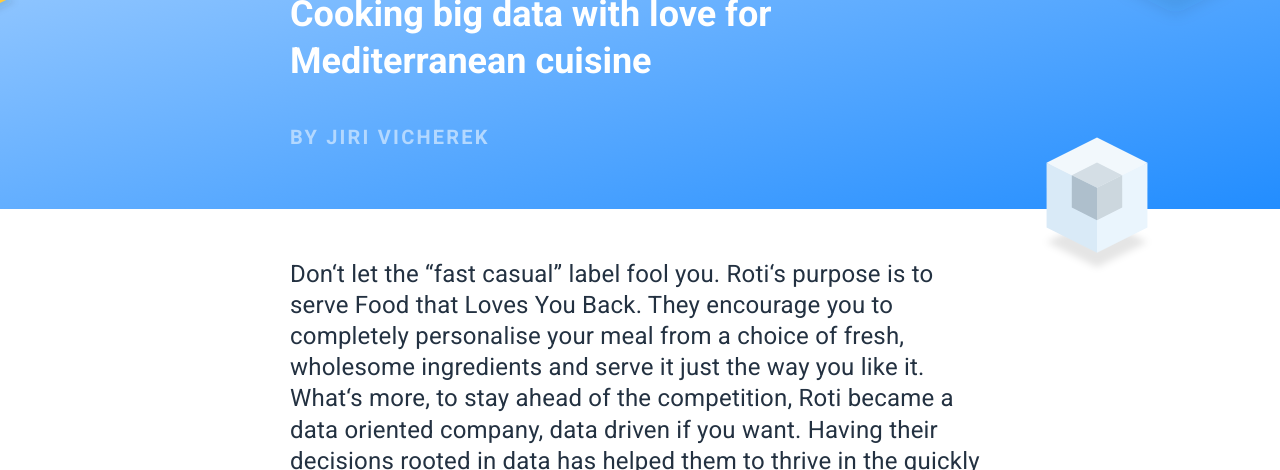
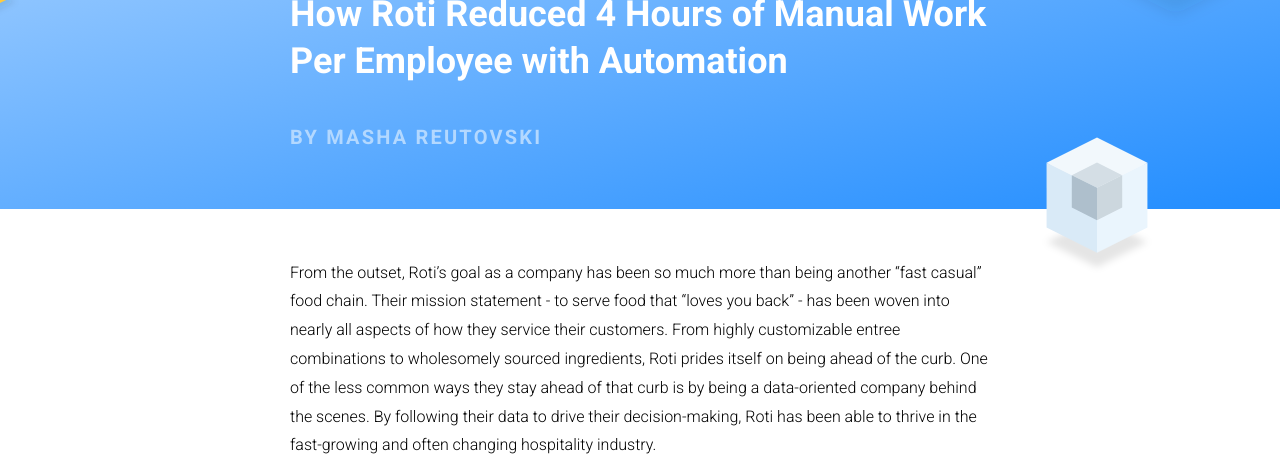
Before and after one commit to keboola/website, a Jekyll site: the page built from _customer-stories/jeff-miller-from-roti-modern-mediterranean-cooking-big-data-with-love-for-mediterranean-cuisine.md, in a window 1280 px wide and 1400 px high, scrolled down 231 px. Shown: the top 470 px of the window. Built offline with Jekyll 4.4.1, drawn with Linux system fonts in a browser that asks for light colours; nearby versions of some CDN libraries; a script that is not in the unit is left out; some of the changed text lies outside the part shown; grey boxes are pictures that could not be loaded.

Commit message:
Update from Forestry.io Masha Reutovski updated _customer-stories/jeff-miller-from-roti-modern-mediterranean-cooking-big-data-with-love-for-mediterranean-cuisine.md

```diff
--- a/_customer-stories/jeff-miller-from-roti-modern-mediterranean-cooking-big-data-with-love-for-mediterranean-cuisine.md
+++ b/_customer-stories/jeff-miller-from-roti-modern-mediterranean-cooking-big-data-with-love-for-mediterranean-cuisine.md
@@ -1,37 +1,37 @@
 ---
 layout: post-case-study
-title: Cooking big data with love for Mediterranean cuisine
-date: 2019-04-17T22:00:00.000+00:00
-author: JIRI VICHEREK
+title: How Roti Reduced 4 Hours of Manual Work Per Employee with Automation
+date: 2019-04-19 00:00:00 +0200
+author: Masha Reutovski
 logo: "/uploads/rotiLogoResource.jpg"
 background-image: "/uploads/JAM Headshot.JPG"
 
 ---
-### Don‘t let the "fast casual" label fool you. Roti‘s purpose is to serve Food that Loves You Back. They encourage you to completely personalise your meal from a choice of fresh, wholesome ingredients and serve it just the way you like it. What‘s more, to stay ahead of the competition, Roti became a data oriented company, data driven if you want. Having their decisions rooted in data has helped them to thrive in the quickly growing and changing hospitality environment.
-
-_Roti is the proof that restaurants can use insight and technology to make their customers happier. With the help of Keboola, they are able to ask questions, analyze customer preferences, and get a competitive advantage against other restaurant chains. To find out why they chose Keboola and how they use its tools, we turned to Jeff Miller, VP of Technology at Roti._
+From the outset, Roti’s goal as a company has been so much more than being another “fast casual” food chain. Their mission statement - to serve food that “loves you back” - has been woven into nearly all aspects of how they service their customers. From highly customizable entree combinations to wholesomely sourced ingredients, Roti prides itself on being ahead of the curb. One of the less common ways they stay ahead of that curb is by being a data-oriented company behind the scenes. By following their data to drive their decision-making, Roti has been able to thrive in the fast-growing and often changing hospitality industry.
 
 [![](/uploads/rollover-food2.jpg)](https://roti.com/)
 
-_Jeff has a long history of combining his passion for technology and innovation at the intersection of customer experience and business. Before Roti, he was Director of Technology Innovation & Seed Stores at McDonald’s. He takes relevant technology innovations and applies them in the food industry. For him, it is the new normal._
+Since embracing the potential of being data-driven, Roti has become an example of how restaurants can use insight and technology to better serve their customers. With a lift from the Keboola platform, Roti is able to ask better questions, analyze customer preferences, and get a competitive advantage against other restaurant chains. To find out why they chose Keboola and how they use our tools, we turned to Jeff Miller, VP of Technology at Roti.
+
+Jeff has a long history of combining his passion for technology and innovation at the intersection of customer experience and business. Before Roti, he was Director of Technology Innovation & Seed Stores at McDonald’s. Jeff takes relevant technology innovations and applies them in the food industry. For him, it is the new normal.
 
 **Jeff, can you please tell us what were the first challenges you had to deal with when you stepped into ROTI?**
 
 With the old system, we were not able to identify the insights that were necessary to drive better action. We needed to improve communication across all levels and listen to the signals that could, with focused investment, create the biggest change for us and identify the measures that were most impactful for us.
 
-**And that was possible only with today's technology?**
+**And that was possible only with today’s technology?**
 
-Absolutely. Technology nowadays is really around the insights in the culture and the innovation that you can bring from a differentiation perspective, free from a brand. It's definitely nothing like twenty years ago when you had only desktop support, broken networks, all the bits and bytes, etc. We are at a different level today.
+Absolutely. Technology nowadays is really around the insights in the culture and the innovation that you can bring from a differentiation perspective, free from a brand. It’s definitely nothing like twenty years ago when you had only desktop support, broken networks, all the bits and bytes, etc. We are at a different level today.
+
 
 **What was the original business objective of your cooperation with Keboola?**
 
 At the very beginning, we needed to capture customers‘ feedback and put it all into a single spot. Only this way can we understand how the feedback is influenced by location, people, and experience. Thanks to Keboola, we’ve got business insights. We enabled people to take that feedback from a corporate level and act upon it at the restaurant level.
 
+
 **Nowadays you use Keboola as a data hub for all your data. Why did you decide to do so? Can you describe what data management looked like at Roti before you started using Keboola?**
 
 To compete these days, we don‘t want to just analyze and react. We need to anticipate and act. Keboola as a data hub has accelerated us closer to our future vision. I’ve got data that is stuck in artificial silos, and I need to create insights that my business partners are asking for at the senior leader level. We needed to go from nothing to something really quickly. Our previous data management sounds like from a different world today – Excel and email.
-
-[![](/uploads/podcast_quote_2.png)](https://directory.libsyn.com/episode/index/show/dataheroes/id/7559798 "DataHeroes: Jeff Miller (Roti) - Using Technology For Connecting With Customers And Running Great Restaurants")
 
 **You combine Keboola with Looker. What are the major benefits of using the Keboola/Looker stack?**
 
@@ -47,10 +47,28 @@
 
 **What are your future plans when it comes to BI/data management?**
 
-The plan is to build up our last year’s model "From Data to Insights". This and the next year, we want to start to use the “From Insights to Action“ model.
+The plan is to build up our last year’s model “From Data to Insights”. This and the next year, we want to start to use the “From Insights to Action“ model.
 
 **What do you think will be the next evolutionary step for a data-driven organization?**
 
-Machine learning and AI. The insights are kind of becoming the machine-driven part. A machine is getting smarter and smarter by listening and learning about how your restaurant is performing. It will eventually get smart enough to recognize that a restaurant in an urban area has different performance than a restaurant in a suburban area. And that's the power that I see – the machine is always listening, learning and evolving.
+Machine learning and AI. The insights are kind of becoming the machine-driven part. A machine is getting smarter and smarter by listening and learning about how your restaurant is performing. It will eventually get smart enough to recognize that a restaurant in an urban area has different performance than a restaurant in a suburban area. And that’s the power that I see – the machine is always listening, learning and evolving.
 
-##### **_Interested in opinions and experience of people who have successfully transformed their business with data-driven approach? Subscribe to our_** [**_newsletter_**](http://eepurl.com/ghgjp5)**_, where we pick inspiring case studies and news from Keboola… or tune up_** [**_DataHeroes_**](https://itunes.apple.com/gb/podcast/dataheroes/id1442313148?mt=2) **_to find out more about corporate culture in data-driven and fast growing companies. Guests of our CEO Pavel Dolezal share their experience and know-how. If you are excited to try our tool Keboola Connection, learn more on our_** [**_website_**](http://keboola.com) **_or ask for_** [**_demo_**](https://www.keboola.com/request-demo) **_straight away._**
+
+**A Breakdown of Roti’s Wins With Keboola
+**We at Keboola have been proud and excited to help Roti reach the next level in their mission - through the power of data. Since bringing Keboola on, we’ve helped Roti achieve the following:
+
+* Shaving off nearly 4 hours of manual work per employee through automation.
+
+
+* Linking data insights with the Sales team for improved business relations.
+* Giving employees at the General Management level access to performance analytics on sales and labor.
+* Helped Roti customers connect with the brand digitally through feedback surveys, and quantified that feedback for analysis.
+* Democratized data within the entire organization, allowing for the hiring of a Data Engineer and Director of Product.
+* Through automation, reduced hours of the finance team from 4-6 all the way down to zero.
+* Created access to performance data for the Operations team, which uses it on a daily basis.
+* Use data to create and analyze a labor schedule, find areas for improvement, and ultimately create opportunities for new employment.
+* Roti partnered with a University to create more data around student employment and labor, which Roti was able to use to create more student employment opportunities, as well as allow the University to process the data for its students.
+
+Before tapping into the potential of their data, Roti was simply making the best decisions based on word of mouth, employee feedback and customer feedback. While these are all obviously still important, Keboola was able to help Roti quantify all of this information into usable data that Roti has said boosted and improved the business as a whole. The difference between a good restaurant and a bad restaurant is that a good restaurant is going to do everything it can to reach its true potential. We at Keboola deeply admire Roti’s business and have been so excited to see them successfully implement our product for the betterment of the entire organization.
+
+Interested in learning more about how Keboola can take your business to the next level? [Drop us a line ](https://keboola.drift.click/88e6ae2f-18d0-4872-9250-183cbe01eba8)and let’s see what is possible.
```
